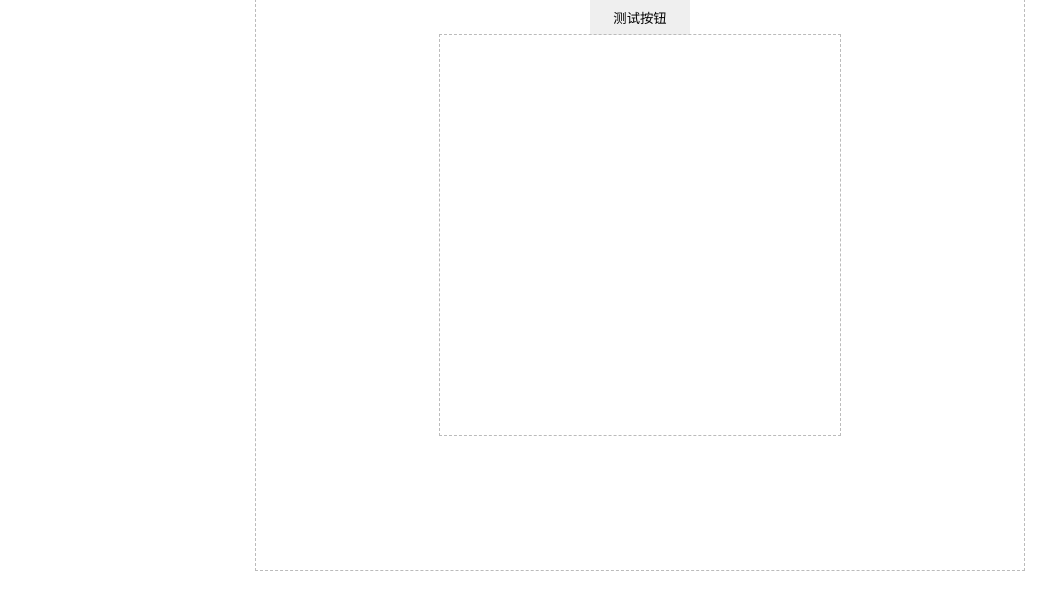
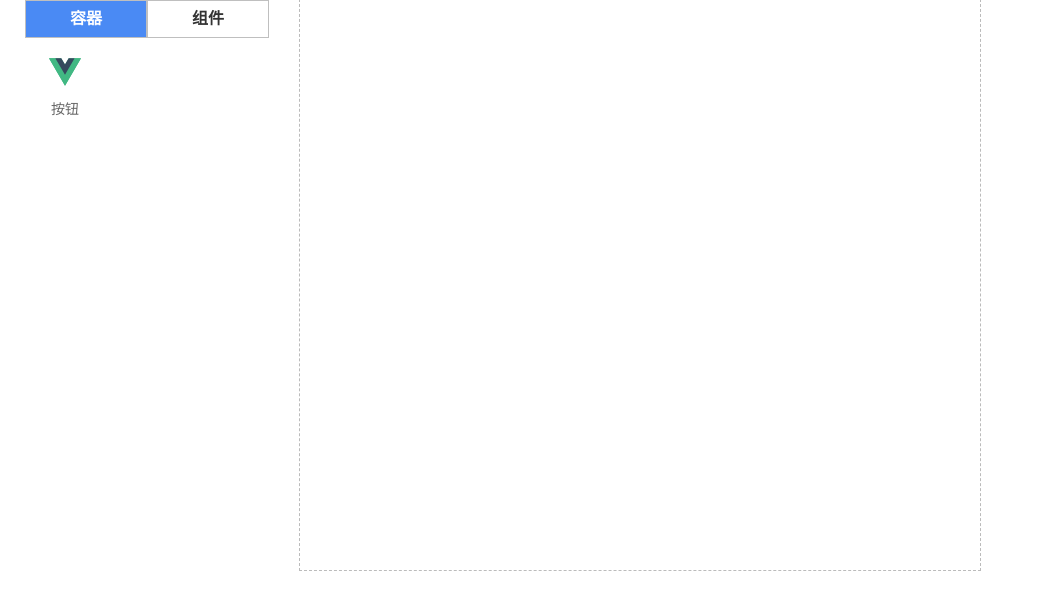
Before and after one commit to chykea/LowCodeDesignCore, a Vue app: page / in a window 1280 px wide. Shown: the top 610 px of the page, without its empty margins (0-1063 px from the left). Built offline with nearby package versions, Linux system fonts and the light colour scheme.

Commit message:
[Feature] 添加组件

```diff
--- a/package.json
+++ b/package.json
@@ -9,9 +9,11 @@
     "preview": "vite preview"
   },
   "dependencies": {
+    "@element-plus/icons-vue": "^2.1.0",
     "@highlightjs/vue-plugin": "^2.1.0",
     "element-plus": "^2.3.5",
     "highlight.js": "^11.8.0",
+    "lodash": "^4.17.21",
     "pinia": "^2.1.3",
     "vue": "^3.2.47",
     "vue-router": "^4.1.6"
--- a/src/App.vue
+++ b/src/App.vue
@@ -1,8 +1,10 @@
 <template>
   <div id="container">
-    <div id="left"></div>
+    <div id="left">
+      <ComponentPanel></ComponentPanel>
+    </div>
     <div id="content">
-      <RootComponent :root="store.root"></RootComponent>
+      <RootComponent :root="root"></RootComponent>
     </div>
     <div id="right"></div>
   </div>
@@ -10,13 +12,24 @@
 <script setup>
 
 import { mainStore } from './store/index'
+import ComponentPanel from './components/Panel/ComponentPanel.vue';
+
 import useTransformer from './components/userComponents/transformer';
 import RootComponent from './components/userComponents/rootComponent.vue';
+
 const store = mainStore()
 useTransformer()
 
-
-
+const root = {
+  id: 1,
+  tag: 'LayoutContent',
+  props: {
+    style: {
+    }
+  },
+  childrens: [],
+  values: {}
+}
 
 </script>
 <style scoped>
@@ -27,15 +40,15 @@ useTransformer()
 }
 
 #left {
+  width: 300px;
+}
+
+#content {
   flex: 1;
 }
 
-#content {
-  flex: 3;
-}
-
 #right {
-  flex: 1;
+  width: 300px;
 }
 
 /* .header {
--- /dev/null
+++ b/src/components/Panel/ComponentItem.vue
@@ -0,0 +1,6 @@
+<template>
+    <div></div>
+</template>
+<script setup>
+</script>
+<style scoped></style>
--- /dev/null
+++ b/src/components/Panel/ComponentPanel.vue
@@ -0,0 +1,129 @@
+<template>
+    <div class="component_panel">
+
+        <ul>
+            <li @click="tabChange(index)" :class="tabSelected == index ? 'active' : ''" :key="item.id"
+                v-for="(item, index) in templateNode">
+                {{ item.tag }}</li>
+        </ul>
+        <div class="component_options" :class="tabSelected == index ? 'current' : ''" v-for="(item, index) in templateNode">
+            <ul>
+                <li v-for="t in item.componentData" :key="t.cid" @click="addComponent(t.template)">
+                    <img :src="t.imgSrc" />
+                    <span>{{ t.cname }}</span>
+                </li>
+            </ul>
+        </div>
+    </div>
+</template>
+<script setup>
+import { ref } from 'vue';
+import { mainStore } from '../../store/index'
+const tabSelected = ref(0)
+const store = mainStore()
+const tabChange = (index) => {
+    tabSelected.value = index
+}
+const addComponent = (node) => {
+    // console.log(node);
+    store.addComponent(node)
+}
+const templateNode = [
+    {
+        id: 1,
+        tag: '容器',
+        componentData: [{
+            cid: 1,
+            cname: '按钮',
+            imgSrc: '/src/assets/vue.svg',
+            template:
+            {
+                tag: 'Button',
+                props: {},
+                values: {
+                    text: '测试按钮'
+                },
+                childrens: []
+            }
+        }]
+    },
+    {
+        id: 2,
+        tag: '组件',
+        componentData: [{
+            cid: 1,
+            cname: '纵向布局',
+            imgSrc: '/src/assets/vue.svg',
+            template: {
+                tag: 'LayoutContent',
+                props: {
+                    style: {}
+                },
+                values: {},
+                childrens: []
+            }
+
+        }]
+
+    }
+]
+</script>
+<style  scoped>
+.component_panel {
+    width: 250px;
+    height: 100%;
+    margin: 0 auto;
+}
+
+ul {
+    display: flex;
+    list-style: none;
+
+}
+
+.component_panel>ul li {
+    width: 120px;
+    height: 36px;
+    text-align: center;
+    line-height: 36px;
+    color: #333333;
+    font-weight: bold;
+    border: 1px solid #bfbfbf;
+    transition: ease-in-out all 0.3s;
+    cursor: pointer;
+}
+
+.component_panel>ul li:hover {
+    box-shadow: 2px 2px 5px rgba(0, 0, 0, 0.25);
+}
+
+.current {
+    display: block !important;
+}
+
+.active {
+    color: #ffffff !important;
+    background: #4a8af4;
+}
+
+/* 下方的内容 */
+.component_options {
+    display: none;
+}
+
+.component_options ul>li {
+    cursor: pointer;
+}
+
+.component_options ul>li>img {
+    margin: 17px 24px 8px;
+    width: 32px;
+}
+
+.component_options ul>li>span {
+    display: block;
+    text-align: center;
+    font-size: 14px;
+    color: #666666;
+}
+</style>
--- a/src/components/common/hooks/mask.vue
+++ b/src/components/common/hooks/mask.vue
@@ -11,12 +11,15 @@ const activeComponentId = computed(() => store.activeComponentId !== -1 ? "#comp
 const isShow = computed(() => store.activeComponentId !== -1)
 
 let isMouseUp = true
-function startDrag() {
+function startDrag(e) {
 
     isMouseUp = false
     console.log('开始拖动');
+    console.log(e);
+
 }
 function MouseUp() {
+    console.log(isMouseUp);
     if (isMouseUp) {
         store.activeComponentId = -1;
         console.log('弹起');
--- a/src/components/userComponents/UserLayoutContent.vue
+++ b/src/components/userComponents/UserLayoutContent.vue
@@ -3,7 +3,8 @@
         <componentDecorator v-for="child in myChildren" :key="child.id" :id="child.id" v-slot="data">
             <component :is="getComponent(componentMap.get(child.tag))" @click.stop v-bind="data.data"
                 :component-id="child.id" :id="'component' + child.id"
-                :style="[child.style, { position: 'relative', 'user-select': 'none' }]"></component>
+                :style="[child.style, { position: 'relative', 'user-select': 'none' }]">
+            </component>
         </componentDecorator>
     </div>
 </template>
--- a/src/main.js
+++ b/src/main.js
@@ -5,18 +5,21 @@ import App from './App.vue'
 import 'element-plus/dist/index.css'
 // import 'highlight.js/lib/common'
 // 代码编辑器
-import hljs from 'highlight.js'
-import 'highlight.js/styles/monokai-sublime.css'
+// import hljs from 'highlight.js'
+// import 'highlight.js/styles/monokai-sublime.css'
 // import highlightPlugin from '@highlightjs/vue-plugin'
-
+import * as ElementPlusIconsVue from '@element-plus/icons-vue'
 import { createPinia } from 'pinia'
 const pinia = createPinia();
 
 const app = createApp(App);
-app.directive('highlight', function (el) {
-    const blocks = el.querySelectorAll('pre code');
-    blocks.forEach((block) => {
-        hljs.highlightBlock(block)
-    })
-})
+// app.directive('highlight', function (el) {
+//     const blocks = el.querySelectorAll('pre code');
+//     blocks.forEach((block) => {
+//         hljs.highlightBlock(block)
+//     })
+// })
+for (const [key, component] of Object.entries(ElementPlusIconsVue)) {
+    app.component(key, component)
+}
 app.use(pinia).use(router).mount('#app')
--- a/src/store/index.js
+++ b/src/store/index.js
@@ -1,52 +1,22 @@
 import { defineStore } from "pinia";
 import { cloneDeep } from 'lodash'
 
-const childrens = [
-    {
-        id: 2,
-        tag: 'Button',
-        props: {},
-        values: {
-            text: '测试按钮'
-        },
-        childrens: []
-    },
-    {
-        id: 3,
-        tag: 'LayoutContent',
-        props: {
-            style: {
-            }
-        },
-        values: {},
-        childrens: []
-    }
-]
-const root = {
-    id: 1,
-    tag: 'LayoutContent',
-    props: {
-        style: {
-        }
-    },
-    childrens,
-}
 
 const file = {
     title: '',
-    root: root
+
 }
 
-let nodeId = -1
+let newestId = -1
 function generateNode(node, parentId = 1) {
     let id = -1;
     if (!node.id) { // 没有id,表示为添加节点
-        id = ++nodeId;
+        id = ++newestId
+    } else { // 有id表示初始化
+        id = node.id;
+        newestId = id > newestId ? id : newestId
+    }
 
-    } else {
-        id = node.id;
-        nodeId = id > node.id ? id : nodeId
-    }
     return {
         id,
         parentId,
@@ -63,7 +33,6 @@ export const mainStore = defineStore('main', {
             activeComponentId: -1,
             activeComponentValue: {},
             fileContent: file, // 存储文件信息,
-            root: root, // 模拟初始化的数据
         }
     },
     getters: {},
@@ -83,9 +52,13 @@ export const mainStore = defineStore('main', {
                 node.childrens.forEach(child => this.initComponent(child, copyNode.id));
             }
         },
-        changeActiveComponentId(id) {
-
-        },
+        addComponent(node, parentId = 1) {
+            console.log(node);
+            const copyNode = generateNode(node, parentId);
+            this.components.set(copyNode.id, copyNode)
+            if (parentId !== 0) this.components.get(parentId).childrens.push(copyNode)
+            if (node.childrens) node.childrens.forEach(child => this.addComponent(child, copyNode.id))
+        }
 
         // initComponent,
         // addComponent,
```
Also changed, not shown: 1 other file (tests, documents, lock files or other folders).
